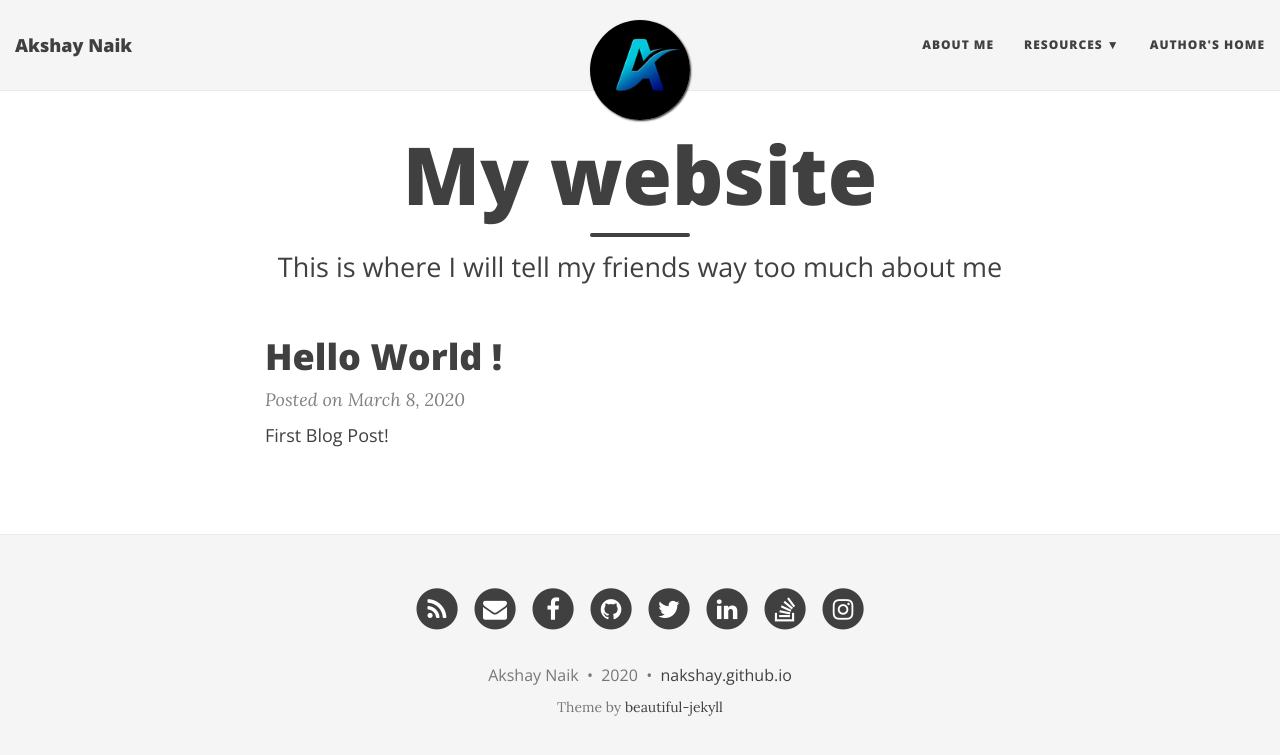
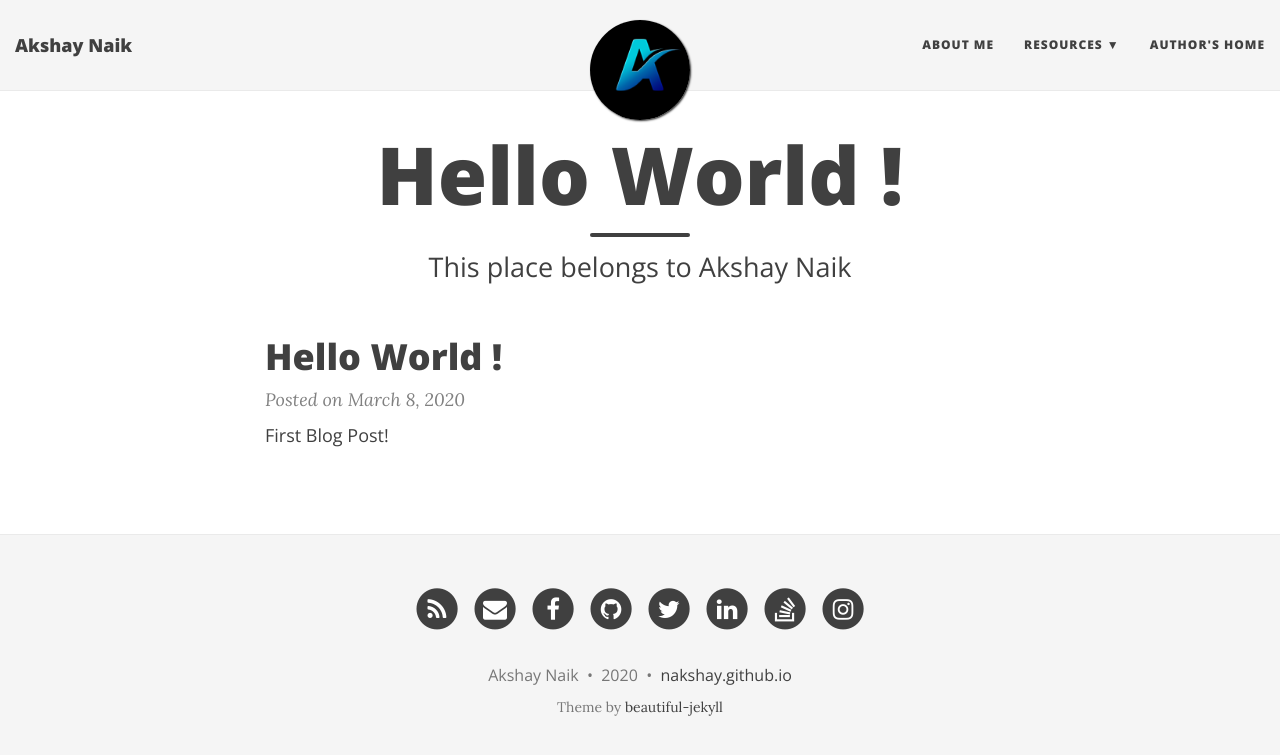
Before and after one commit to nakshay/nakshay.github.io, a Jekyll site: the page built from index.html, in a window 1280 px wide. Shown: the top 755 px of the page. Built offline with Jekyll 4.4.1, drawn with Linux system fonts in a browser that asks for light colours; nearby versions of some CDN libraries; the list of posts is cut into pages by our own code.

Commit message:
Update index.html

```diff
--- a/index.html
+++ b/index.html
@@ -1,7 +1,7 @@
 ---
 layout: page
-title: My website
-subtitle: This is where I will tell my friends way too much about me
+title: Hello World !
+subtitle: This place belongs to Akshay Naik
 use-site-title: true
 ---
 
```
